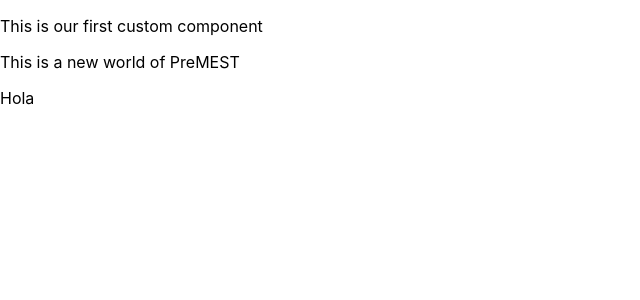
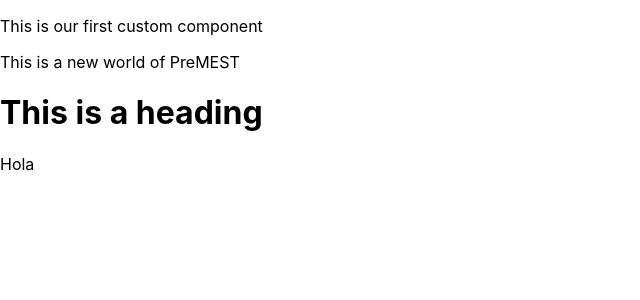
Before and after one commit to aaron-portuphy/My-First-App, a React (Create React App) app: page / in a window 1280 px wide. Shown: the top 300 px of the page, without its empty margins (0-640 px from the left). Built offline with nearby package versions, Linux system fonts and the light colour scheme.

Commit message:
added a header

```diff
--- a/src/App.js
+++ b/src/App.js
@@ -8,6 +8,7 @@
     <div>
       <FirstComponent />
       <p> This is a new world of PreMEST</p>
+      <h1>This is a heading</h1>
 
     </div>
   );
```
